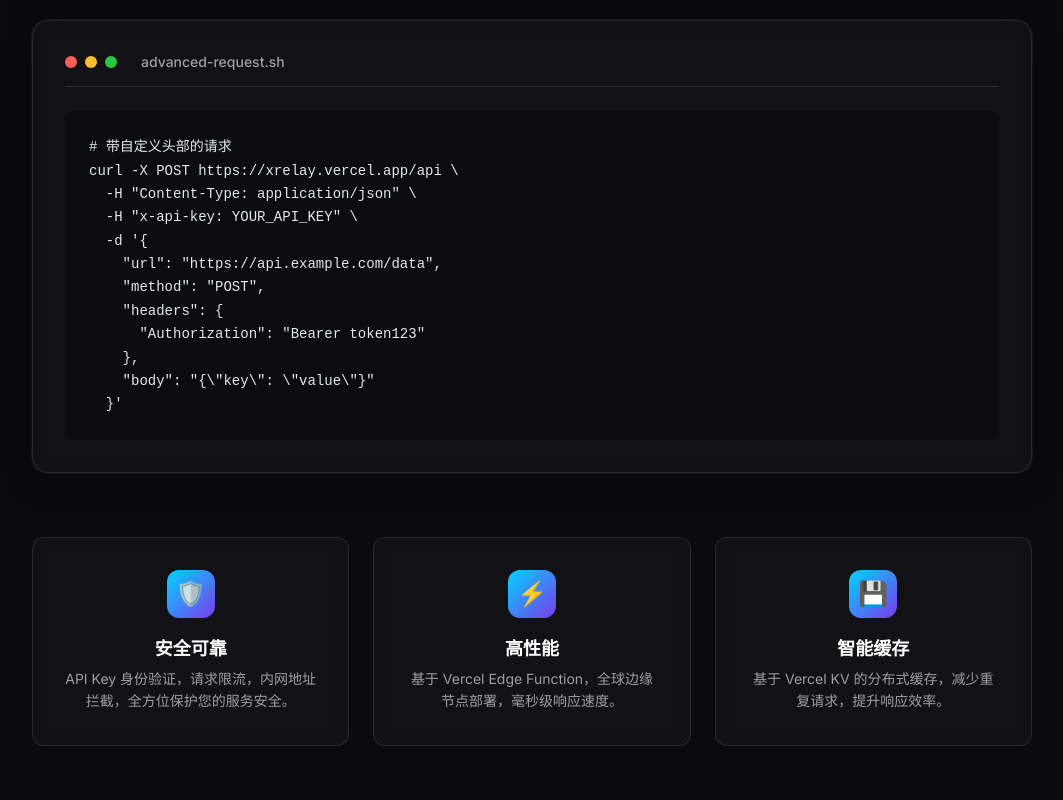
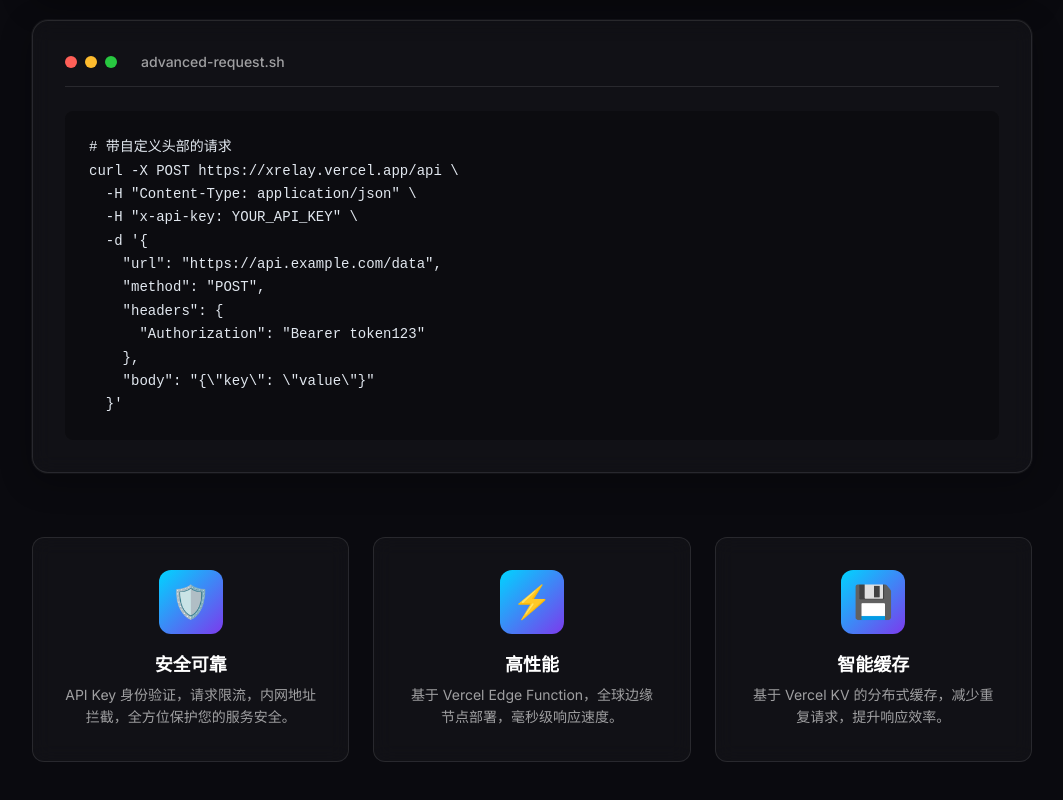
Before and after one commit to Kirky-X/xRelay, a Vue app: page / in a window 1280 px wide. Shown: the part 1007-1807 px from the top of the page, without its empty margins (108-1171 px from the left). Built offline with nearby package versions, Linux system fonts and the light colour scheme.

Commit message:
style: increase feature icon size
- Increase feature icon size from 48px to 64px
- Increase font size from 1.5rem to 2rem

```diff
--- a/src/components/Home.vue
+++ b/src/components/Home.vue
@@ -439,15 +439,15 @@ header {
 }
 
 .feature-icon {
-  width: 48px;
-  height: 48px;
+  width: 64px;
+  height: 64px;
   background: var(--primary-gradient);
   border-radius: 12px;
   display: flex;
   align-items: center;
   justify-content: center;
   margin: 0 auto 1rem auto;
-  font-size: 1.5rem;
+  font-size: 2rem;
 }
 
 .feature-title {
```
